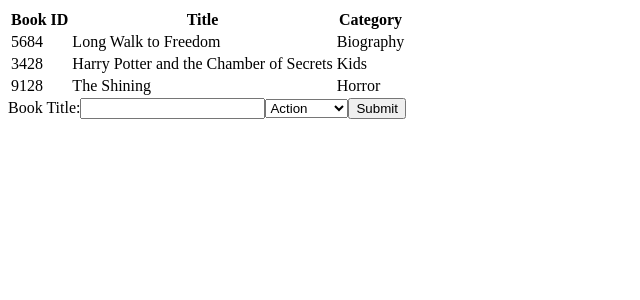
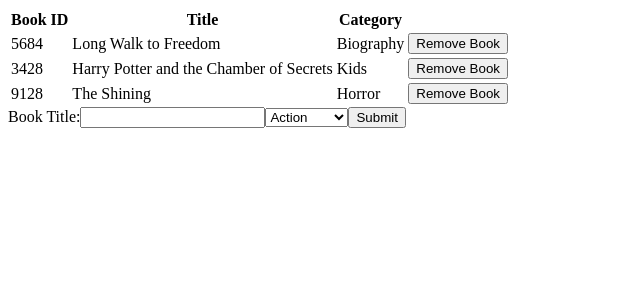
Before and after one commit to Joseph-Burke/Bookstore, a React (Create React App) app: page / in a window 1280 px wide. Shown: the top 300 px of the page, without its empty margins (0-640 px from the left). Built offline with nearby package versions, Linux system fonts and the light colour scheme.

Commit message:
Changes to bookReducer, booksList, Book component

```diff
--- a/src/components/Book.js
+++ b/src/components/Book.js
@@ -1,15 +1,27 @@
-import React from 'react';
+import React, { Component } from 'react';
 import PropTypes from 'prop-types';
+import { connect } from 'react-redux';
+import { removeBook } from '../actions/index';
 
-const Book = ({ book }) => {
+class Book extends Component {
+  constructor(props) {
+    super(props);
+  }
+
+  render() {
+    const { remove, book } = this.props;
     const { id, title, category } = book;
     return (
       <tr>
         <td>{id}</td>
         <td>{title}</td>
         <td>{category}</td>
+        <td>
+          <button onClick={remove.bind(book, this)}>Remove Book</button>
+        </td>
       </tr>
     );
+  };
 };
 
 Book.propTypes = {
@@ -20,4 +32,18 @@ Book.propTypes = {
   }).isRequired,
 };
 
-export default Book;
+const mapDispatchToProps = dispatch => {
+  return {
+    remove: (book, event) => {
+      const bookObj = book.props.book;
+      dispatch(removeBook(bookObj));
+    }
+  }
+}
+
+const connectedBook = connect(
+  null,
+  mapDispatchToProps
+)(Book);
+
+export default connectedBook;
--- a/src/components/BooksList.js
+++ b/src/components/BooksList.js
@@ -12,16 +12,15 @@ const BooksList = props => {
           <th>Book ID</th>
           <th>Title</th>
           <th>Category</th>
+          <th></th>
         </tr>
       </thead>
       <tbody>
-
         {
           books.map(
             book => <Book key={book.id} book={book} />,
           )
         }
-
       </tbody>
     </table>
   );
--- a/src/reducers/books.js
+++ b/src/reducers/books.js
@@ -1,13 +1,13 @@
 import { CREATE_BOOK, REMOVE_BOOK } from '../actions/index';
 
-const booksReducer = (state = [], action) => {
+const booksReducer = (bookList = [], action) => {
   switch (action.type) {
     case CREATE_BOOK:
-      return [...state, action.book];
+      return [...bookList, action.book];
     case REMOVE_BOOK:
-      return state.filter(book => book !== action.book);
+      return bookList.filter(book => book !== action.book)
     default:
-      return state;
+      return bookList;
   }
 };
 
```
Lines whose indentation alone changed are shown as unchanged.
